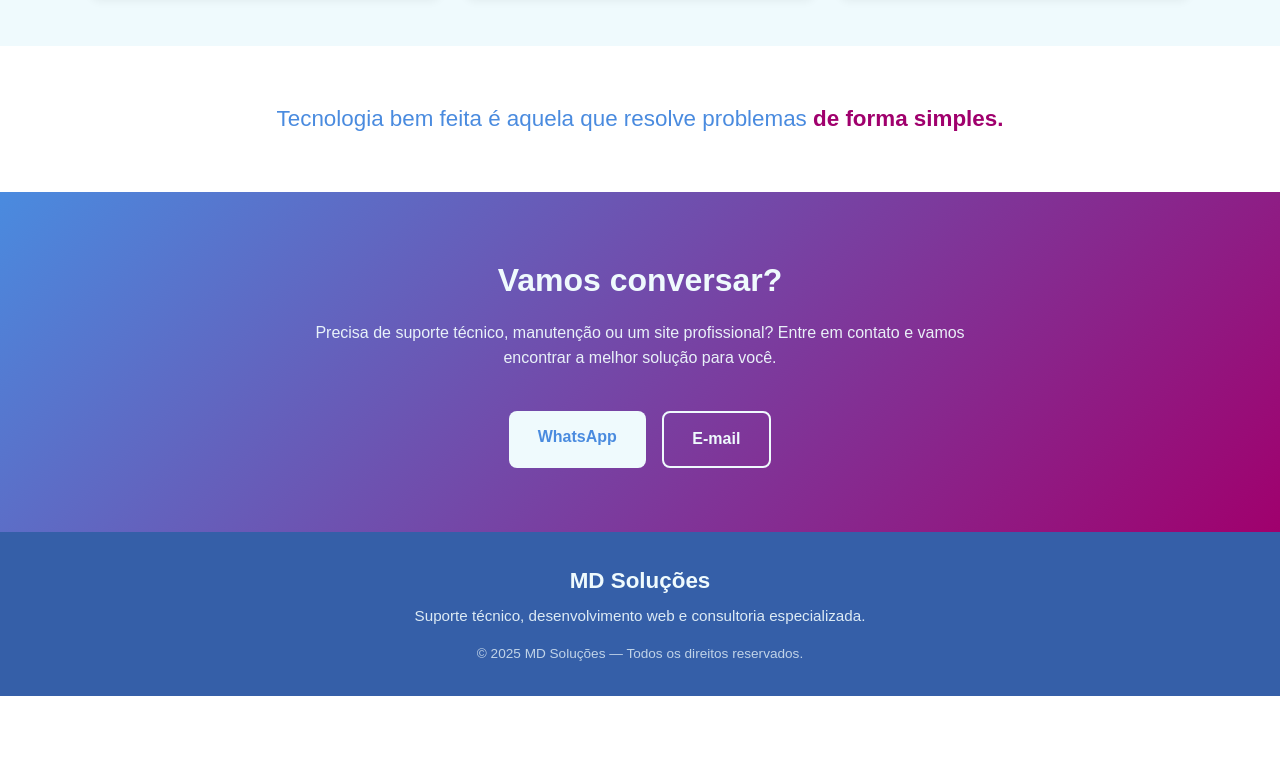
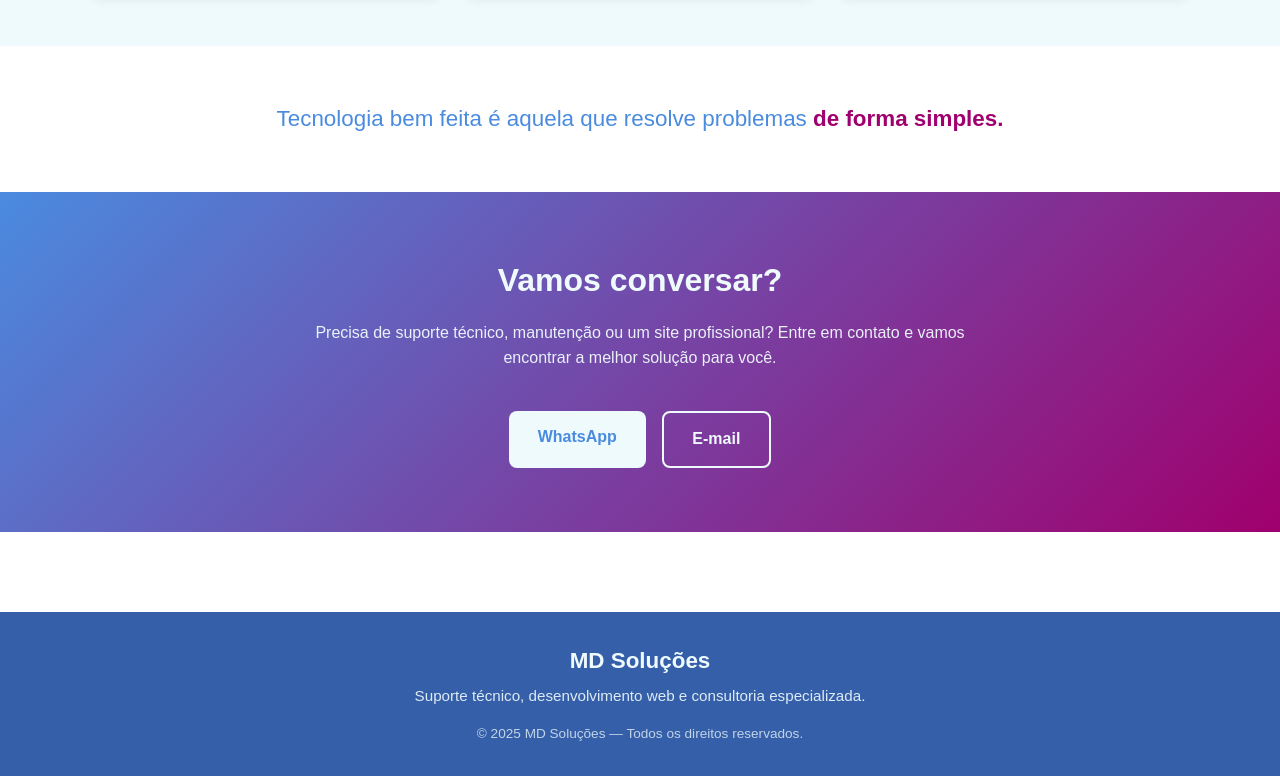
Before and after one commit to eduardomartins2/md-solucoes, a React (Vite) app: page / in a window 1280 px wide. Shown: the part 733-1509 px from the top of the page. Before the commit the page ends 1429 px from the top, so only its background shows below. Built offline with nearby package versions, Linux system fonts and the light colour scheme.

Commit message:
feat: add neutral divider between contact and footer

```diff
--- a/src/App.jsx
+++ b/src/App.jsx
@@ -4,6 +4,7 @@ import Services from "./components/Services/Services";
 import Footer from "./components/Footer/Footer";
 import Contact from "./components/Contact/Contact";
 import BreakSection from "./components/BreakSection/BreakSection";
+import SectionDivider from "./components/SectionDivider/SectionDivider";
 
 function App() {
   return (
@@ -13,6 +14,7 @@ function App() {
       <Services />
       <BreakSection />
       <Contact />
+      <SectionDivider />
       <Footer />
     </>
   );
--- /dev/null
+++ b/src/components/SectionDivider/SectionDivider.css
@@ -0,0 +1,5 @@
+.section-divider {
+  width: 100%;
+  height: 80px;
+  background: white;
+}
--- /dev/null
+++ b/src/components/SectionDivider/SectionDivider.jsx
@@ -0,0 +1,5 @@
+import "./SectionDivider.css";
+
+export default function SectionDivider() {
+  return <div className="section-divider" />;
+}
```
